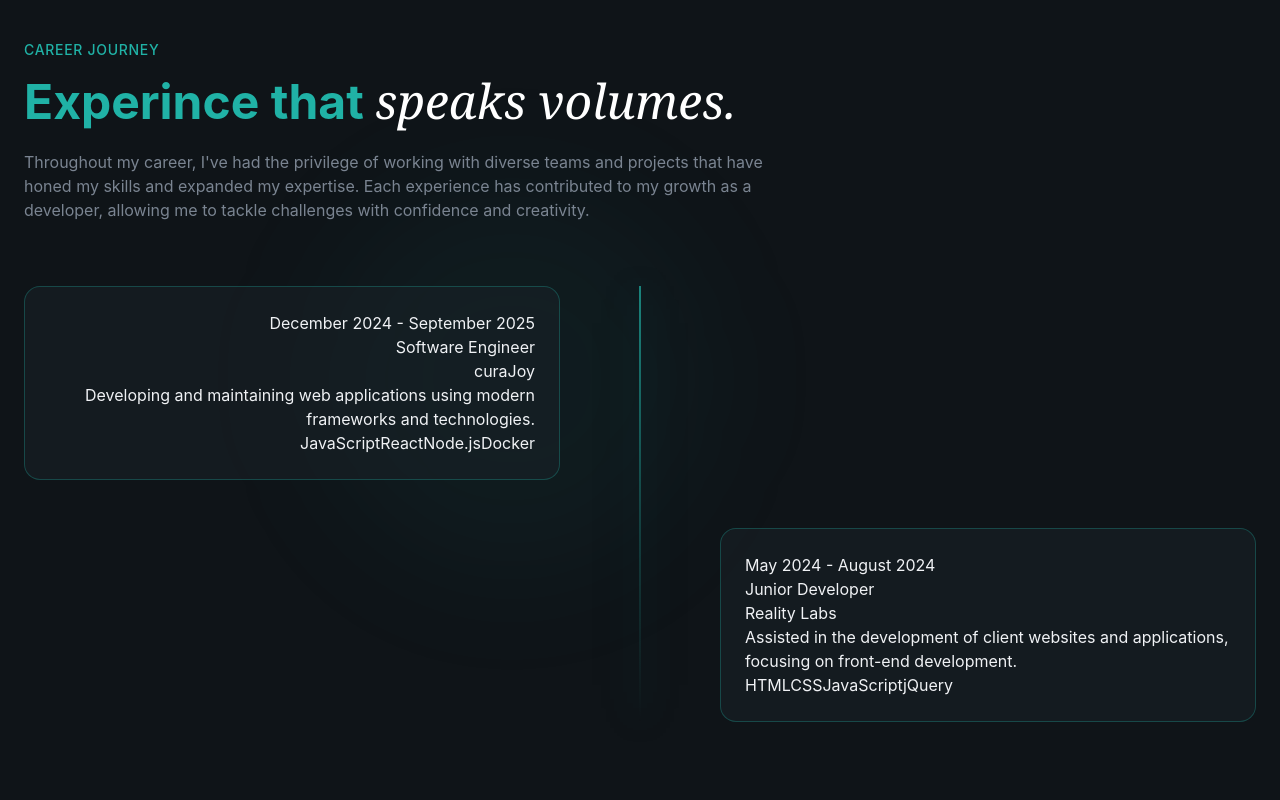
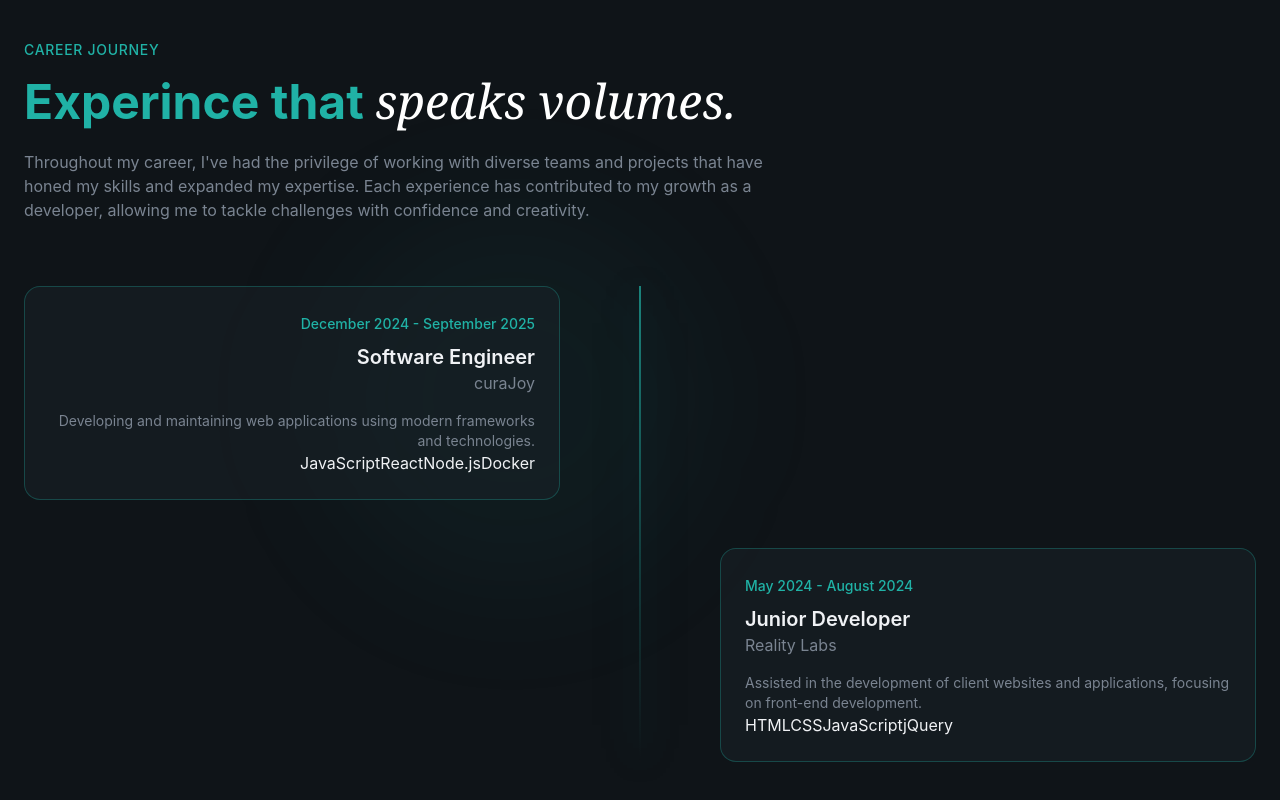
Before and after one commit to eissamonet/SWD-Portfolio, a React (Vite) app: page / in a window 1280 px wide. Shown: the part 3523-4323 px from the top of the page. Built offline with nearby package versions, Linux system fonts and the light colour scheme.

Commit message:
commit changes

```diff
--- a/src/sections/Experience.jsx
+++ b/src/sections/Experience.jsx
@@ -54,10 +54,10 @@ export const Experience = () => {
                 {/* content */}
                 <div className={`pl-8 md:pl-0 ${index % 2 === 0 ? "md:pr-16 md:text-right" : "md:col-start-2 md:pl-16"} `}>
                   <div className={`glass p-6 rounded-2xl border border-primary/30 hover:border-primary/50 transition-all duration-500`}>
-                    <span>{exp.period}</span>
-                    <h3>{exp.role}</h3>
-                    <p>{exp.company}</p>
-                    <p>{exp.description}</p>
+                    <span className="text-sm text-primary font-medium">{exp.period}</span>
+                    <h3 className="text-xl font-semibold mt-2">{exp.role}</h3>
+                    <p className="text-muted-foreground">{exp.company}</p>
+                    <p className="text-sm text-muted-foreground mt-4">{exp.description}</p>
                     <div>
                       {exp.technologies.map((tech, techIndex) => (
                         <span key={techIndex}>{tech}</span>
```
